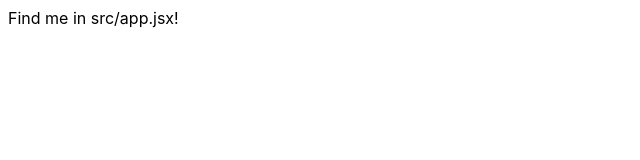
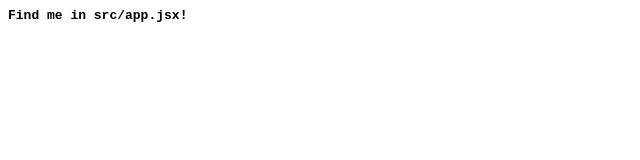
Before and after one commit to Technigo/project-happy-thoughts-vite, a React (Vite) app: page / in a window 1280 px wide. Shown: the top 160 px of the page, without its empty margins (0-640 px from the left). Built offline with nearby package versions, Linux system fonts and the light colour scheme.

Commit message:
Changed font styling

```diff
--- a/src/index.css
+++ b/src/index.css
@@ -1,10 +1,10 @@
 :root {
   margin: 0;
-  font-family: -apple-system, BlinkMacSystemFont, "Segoe UI", "Roboto", "Oxygen",
-    "Ubuntu", "Cantarell", "Fira Sans", "Droid Sans", "Helvetica Neue",
-    sans-serif;
+  font-family: 'Courier New', Courier, monospace;
   -webkit-font-smoothing: antialiased;
   -moz-osx-font-smoothing: grayscale;
+  font-size: 13px;
+  font-weight: bold;
 }
 
 code {
```
